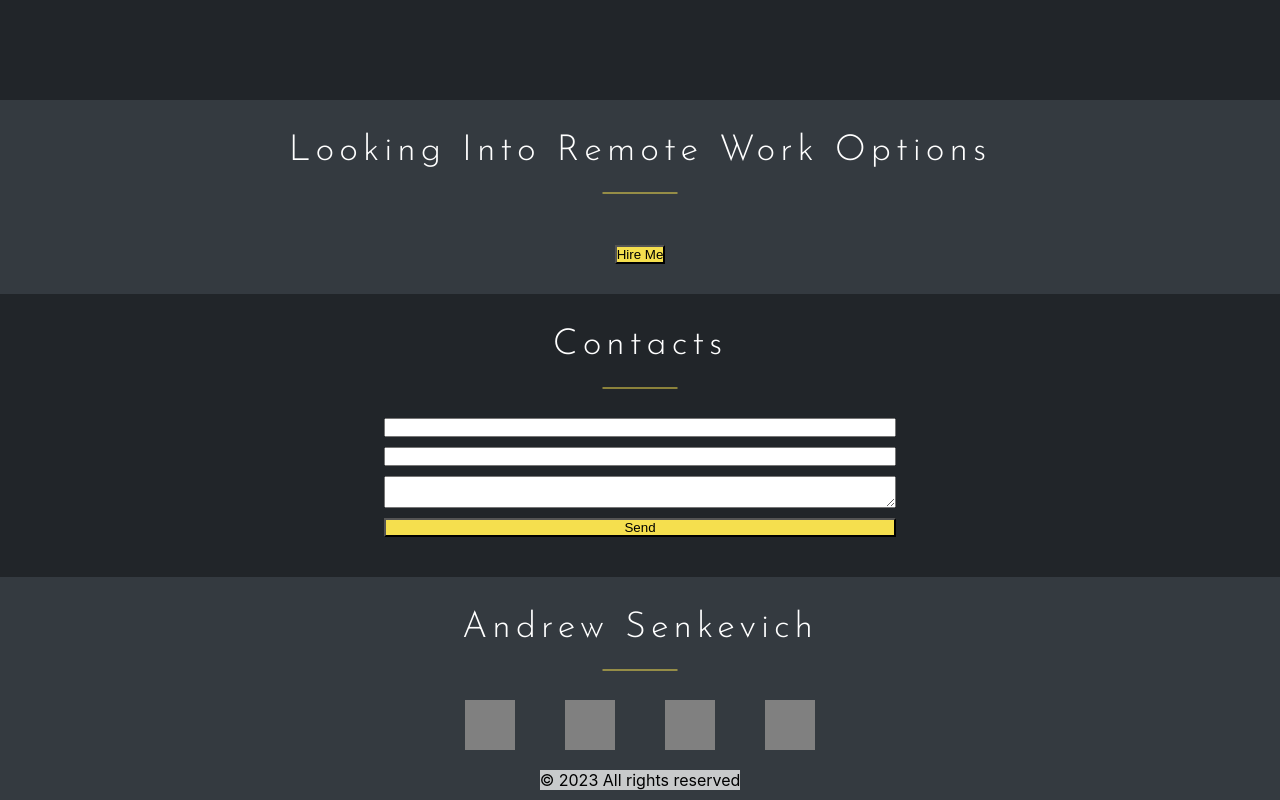
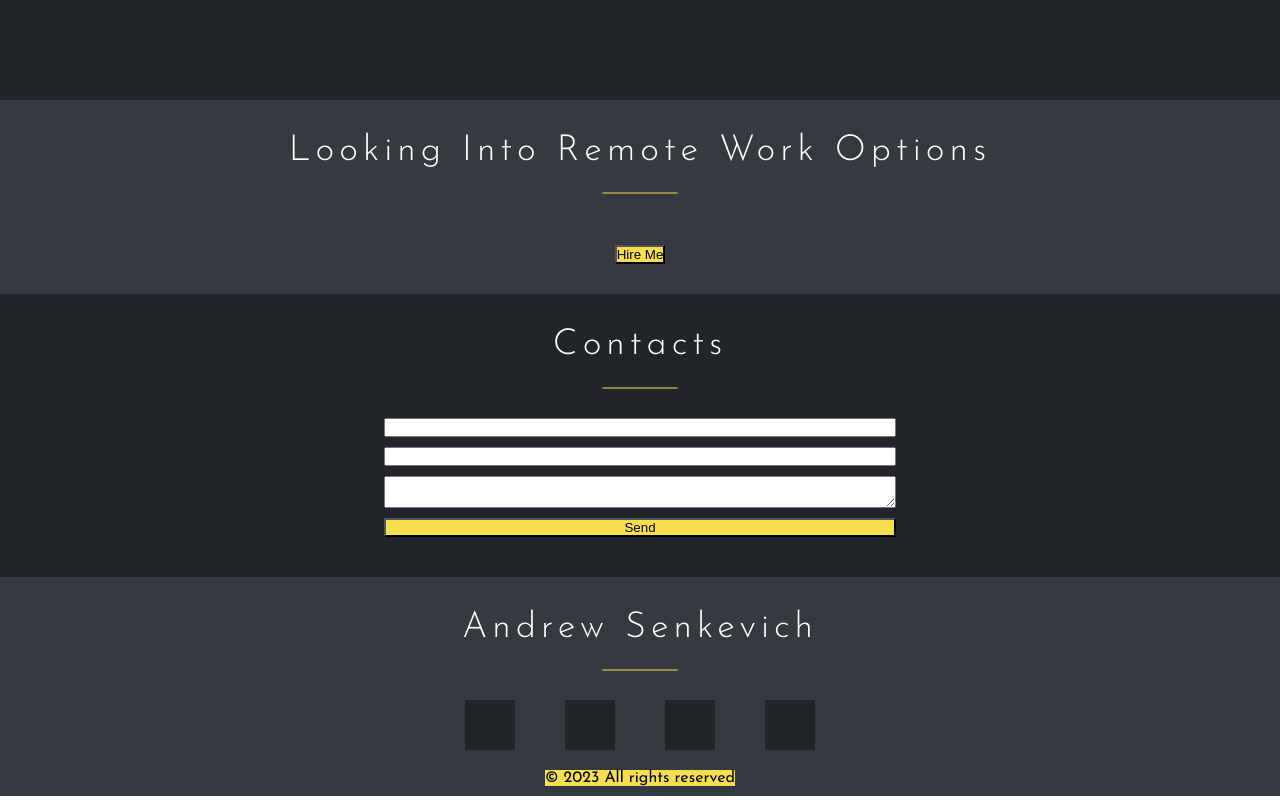
Before and after one commit to Sene4kaaa/portfolio, a React (Create React App) app: page / in a window 1280 px wide. Shown: the part 2036-2836 px from the top of the page. Built offline with nearby package versions, Linux system fonts and the light colour scheme.

Commit message:
Refactoring code

```diff
--- a/src/components/Footer/Block/Block.module.css
+++ /dev/null
@@ -1,5 +0,0 @@
-.block {
-    width: 50px;
-    height: 50px;
-    background-color: grey;
-}
--- /dev/null
+++ b/src/components/Footer/Block/Block.module.scss
@@ -0,0 +1,7 @@
+@import "src/common/styles/sass/Variables";
+
+.block {
+    width: 50px;
+    height: 50px;
+    background-color: $bgColor;
+}
--- a/src/components/Footer/Block/Block.tsx
+++ b/src/components/Footer/Block/Block.tsx
@@ -1,5 +1,5 @@
 import React from 'react';
-import s from './Block.module.css'
+import s from './Block.module.scss'
 
 
 export const Block = () => {
--- a/src/components/Footer/Footer.module.css
+++ /dev/null
@@ -1,23 +0,0 @@
-.footerBlock {
-    background-color: #343a40;
-    padding-top: 30px;
-    padding-bottom: 10px;
-}
-
-.footerContainer {
-    display: flex;
-    flex-direction: column;
-    justify-content: flex-start;
-}
-
-.title {
-    background-color: #FFFFFFBA;
-}
-
-.blockContainer {
-    display: flex;
-    justify-content: space-between;
-    margin-top: 20px;
-    margin-bottom: 20px;
-    max-width: 350px;
-}
--- /dev/null
+++ b/src/components/Footer/Footer.module.scss
@@ -0,0 +1,26 @@
+@import "src/common/styles/sass/Variables";
+
+.footerBlock {
+  background-color: $bgSecondColor;
+  padding-top: 30px;
+  padding-bottom: 10px;
+
+  .footerContainer {
+    display: flex;
+    flex-direction: column;
+    justify-content: flex-start;
+
+    .blockContainer {
+      display: flex;
+      justify-content: space-between;
+      margin-top: 20px;
+      margin-bottom: 20px;
+      max-width: 350px;
+    }
+
+    .title {
+      background-color: $primaryColor;
+      font-family: $titleFontFamily;
+    }
+  }
+}
--- a/src/components/Footer/Footer.tsx
+++ b/src/components/Footer/Footer.tsx
@@ -1,5 +1,5 @@
 import React from 'react';
-import s from './Footer.module.css'
+import s from './Footer.module.scss'
 import {Block} from "./Block/Block";
 import styleContainer from "../../common/styles/Container.module.css";
 import {Title} from "../../common/components/title/Title";
```
